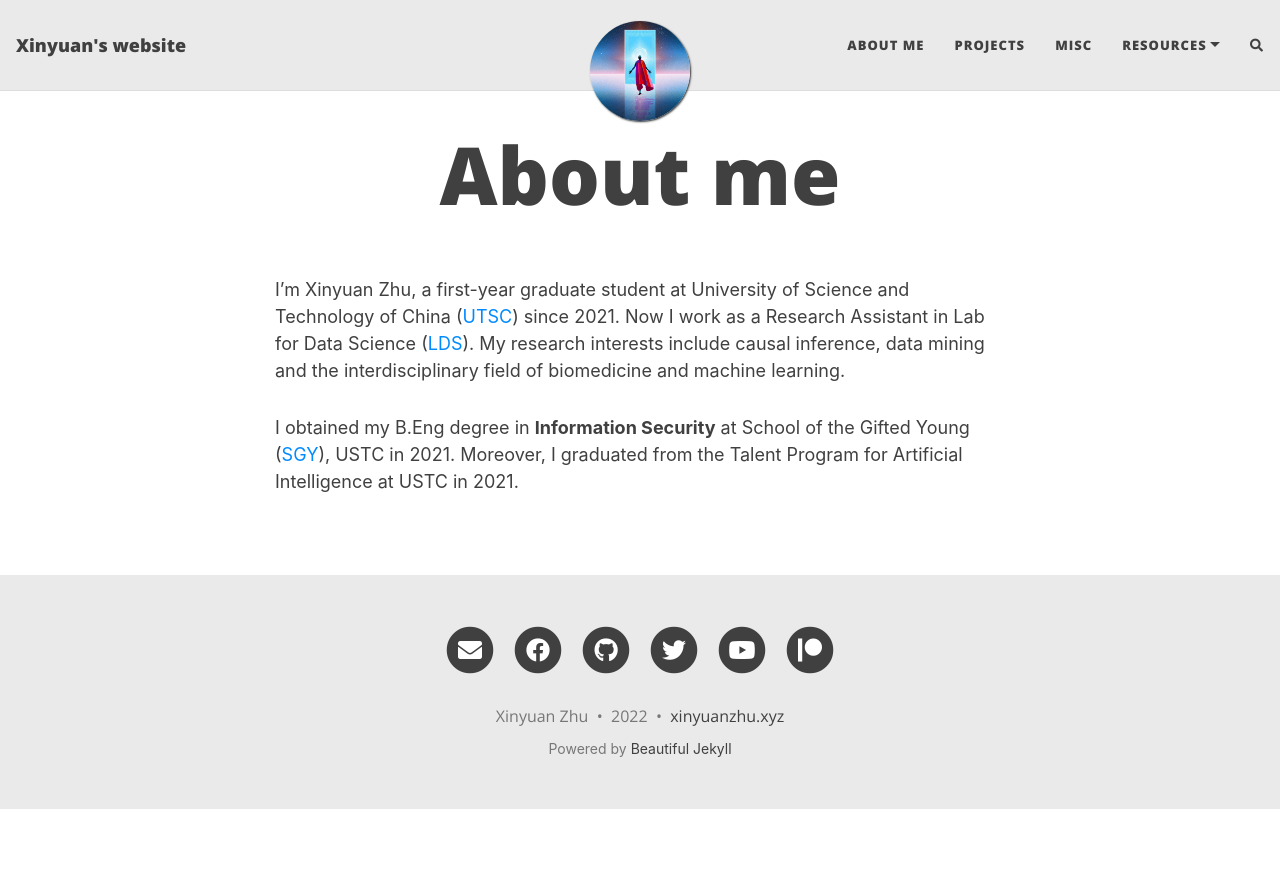
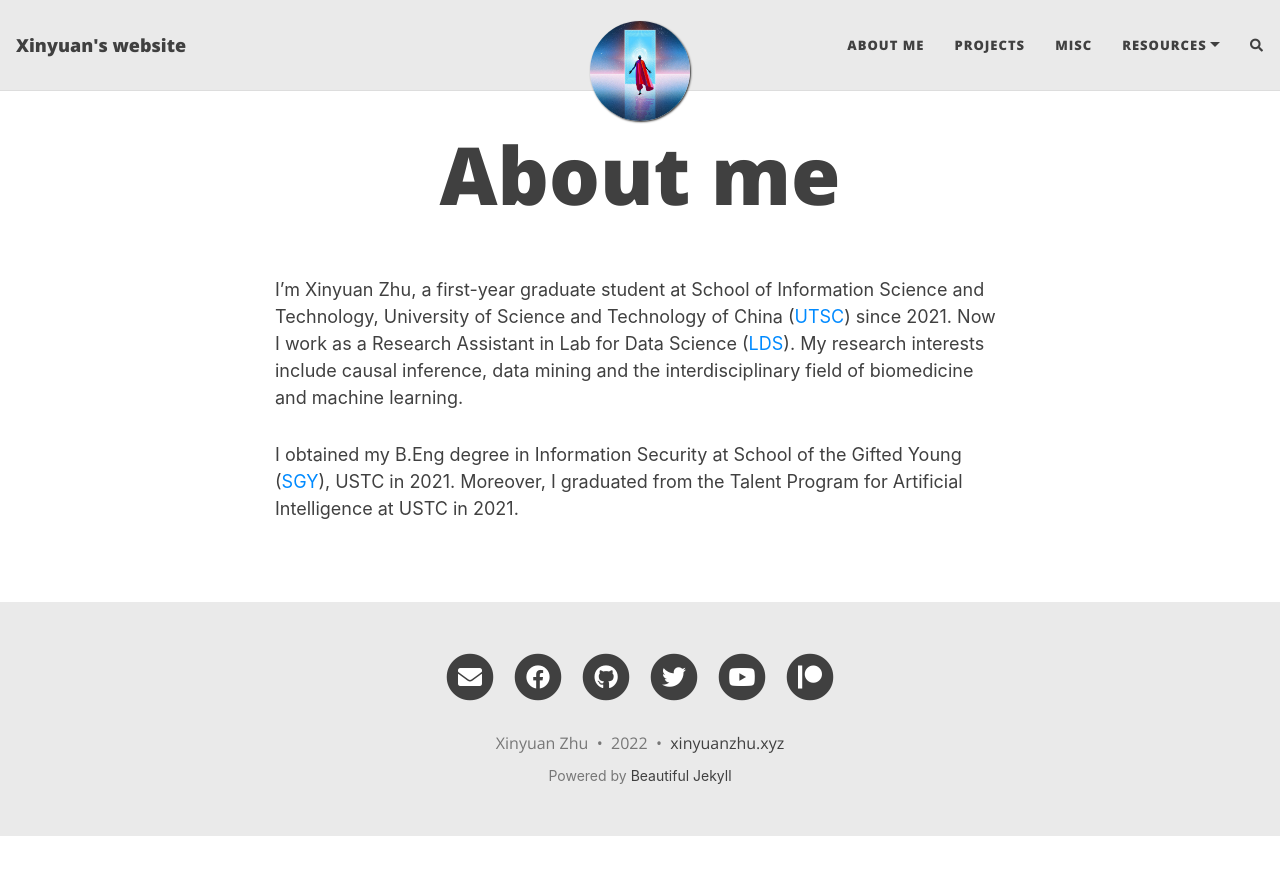
Before and after one commit to xinyuanzhu/xinyuanzhu.github.io, a Jekyll site: the page built from aboutme.md, in a window 1280 px wide. Shown: the top 875 px of the page. Built offline with Jekyll 4.4.1, drawn with Linux system fonts in a browser that asks for light colours; nearby versions of some CDN libraries; comment, search, counter and statistics services are not loaded.

Commit message:
Update aboutme.md

```diff
--- a/aboutme.md
+++ b/aboutme.md
@@ -2,6 +2,6 @@
 layout: page
 title: About me
 ---
-I'm Xinyuan Zhu, a first-year graduate student at University of Science and Technology of China ([UTSC](https://ustc.edu.cn/)) since 2021. Now I work as a Research Assistant in Lab for Data Science ([LDS](http://data-science.ustc.edu.cn/)). My research interests include causal inference, data mining and the interdisciplinary field of biomedicine and machine learning.
+I'm Xinyuan Zhu, a first-year graduate student at School of Information Science and Technology, University of Science and Technology of China ([UTSC](https://ustc.edu.cn/)) since 2021. Now I work as a Research Assistant in Lab for Data Science ([LDS](http://data-science.ustc.edu.cn/)). My research interests include causal inference, data mining and the interdisciplinary field of biomedicine and machine learning.
 
-I obtained my B.Eng degree in **Information Security** at School of the Gifted Young ([SGY](https://sgy.ustc.edu.cn/)), USTC in 2021. Moreover, I graduated from the Talent Program for Artificial Intelligence at USTC in 2021.
+I obtained my B.Eng degree in Information Security at School of the Gifted Young ([SGY](https://sgy.ustc.edu.cn/)), USTC in 2021. Moreover, I graduated from the Talent Program for Artificial Intelligence at USTC in 2021.
```
